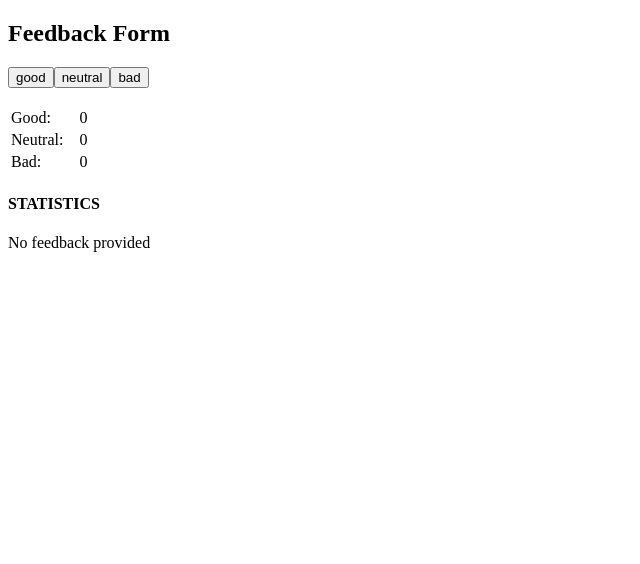
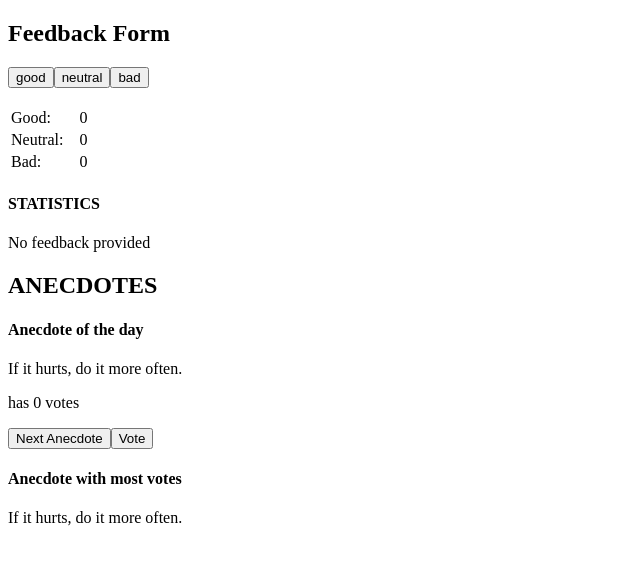
Before and after one commit to aminekebichi/fso-kebichiamine, a React (Create React App) app in the folder part1/: page / in a window 1280 px wide. Shown: the top 564 px of the page, without its empty margins (0-640 px from the left). Built offline with nearby package versions, Linux system fonts and the light colour scheme.

Commit message:
updated project with working anecdote feature -bug with voting system

```diff
--- a/part1/src/App.js
+++ b/part1/src/App.js
@@ -8,10 +8,12 @@ const Button = ({ handleClick, text }) => (
 
 const StatisticLine = ({text, value}) => {
   return(
+    <tbody>
       <tr>
         <td>{text}:</td>
         <td>&nbsp;&nbsp;&nbsp;{value}</td>
       </tr>
+    </tbody>
   )
 }
 
@@ -41,10 +43,33 @@ const Statistics = ({reviews}) => {
   )
 }
 
+const DisplayAnecdote = ({anecdote, value}) => {
+  return (
+    <div>
+      <p>{anecdote}</p>
+      <p>has {value} votes</p>
+    </div>
+  )
+}
+
 const App = () => {
   const [reviews, setReviews] = useState({
     good: 0, neutral: 0, bad: 0
   })
+  const [votes, setVotes] = useState({
+    a1votes: 0, a2votes: 0, a3votes: 0, a4votes: 0, a5votes: 0, a6votes: 0, a7votes: 0
+  })
+  const anecdotes = [
+    ['If it hurts, do it more often.', votes.a1votes],
+    ['Adding manpower to a late software project makes it later!', votes.a2votes],
+    ['The first 90 percent of the code accounts for the first 10 percent of the development time...The remaining 10 percent of the code accounts for the other 90 percent of the development time.', votes.a3votes],
+    ['Any fool can write code that a computer can understand. Good programmers write code that humans can understand.', votes.a4votes],
+    ['Premature optimization is the root of all evil.', votes.a5votes],
+    ['Debugging is twice as hard as writing the code in the first place. Therefore, if you write the code as cleverly as possible, you are, by definition, not smart enough to debug it.', votes.a6votes],
+    ['Programming without an extremely heavy use of console.log is same as if a doctor would refuse to use x-rays or blood tests when diagnosing patients.', votes.a7votes]
+  ]
+  const [selected, setSelected] = useState(0)
+  const [maxVoteAnecdote, setMaxVoteAnecdote] = useState(0)
 
   const handleGoodClick = () => {
     const newReviews = {
@@ -73,6 +98,91 @@ const App = () => {
     setReviews(newReviews)
   }
 
+  const getNextAnecdote = () => setSelected(Math.floor(Math.random()*7))
+
+  const voteForAnecdote = () => {
+    console.log('hello ' + selected)
+
+    switch (selected){
+      case 0: {
+        const newVotes = {
+          ...votes,
+          a1votes: votes.a1votes + 1
+        }
+        setVotes(newVotes)
+        setMaxVoteAnecdote(getMaxVoteAnecdote)
+      } break;
+      case 1: {
+        const newVotes = {
+          ...votes,
+          a2votes: votes.a2votes + 1
+        }
+        setVotes(newVotes)
+      } break;
+      case 2: {
+        const newVotes = {
+          ...votes,
+          a3votes: votes.a3votes + 1
+        }
+        setVotes(newVotes)
+        setMaxVoteAnecdote(getMaxVoteAnecdote)
+      } break;
+      case 3: {
+        const newVotes = {
+          ...votes,
+          a4votes: votes.a4votes + 1
+        }
+        setVotes(newVotes)
+        setMaxVoteAnecdote(getMaxVoteAnecdote)
+      } break;
+      case 4: {
+        const newVotes = {
+          ...votes,
+          a5votes: votes.a5votes + 1
+        }
+        setVotes(newVotes)
+        setMaxVoteAnecdote(getMaxVoteAnecdote)
+      } break;
+      case 5: {
+        const newVotes = {
+          ...votes,
+          a6votes: votes.a6votes + 1
+        }
+        setVotes(newVotes)
+        setMaxVoteAnecdote(getMaxVoteAnecdote)
+      } break;
+      case 6: {
+        const newVotes = {
+          ...votes,
+          a7votes: votes.a7votes + 1
+        }
+        setVotes(newVotes)
+        setMaxVoteAnecdote(getMaxVoteAnecdote)
+      } break;
+    }
+
+    // setMaxVoteAnecdote(getMaxVoteAnecdote)
+
+    console.log(votes)
+    console.log(maxVoteAnecdote)
+  }
+
+  const getMaxVoteAnecdote = () => {
+    let max_i = 0;
+    let max_votes = -1;
+    for (let i = 0; i < anecdotes.length; i++){
+      if (anecdotes[i][1] > max_votes){
+        max_votes = anecdotes[i][1]
+        max_i = i
+      }
+    }
+    return max_i
+  }
+
+  // setInterval(() => {
+  //   setMaxVoteAnecdote(getAnecdoteWithMostVotes)
+  // }, 100)
+
   return (
     <div>
       <h2>Feedback Form</h2>
@@ -80,6 +190,7 @@ const App = () => {
       <Button handleClick={handleNeutralClick} text="neutral"/>
       <Button handleClick={handleBadClick} text="bad"/><br/><br/>
       <table>
+        <tbody>
           <tr>
             <td>Good: </td>
             <td>&nbsp;&nbsp;&nbsp;{reviews.good}</td>
@@ -92,8 +203,22 @@ const App = () => {
             <td>Bad: </td>
             <td>&nbsp;&nbsp;&nbsp;{reviews.bad}</td>
           </tr>
+        </tbody>
+
       </table>
+
       <Statistics reviews = {reviews} />
+
+      <h2>ANECDOTES</h2>
+      <div>
+        <h4>Anecdote of the day</h4>
+        <DisplayAnecdote anecdote={anecdotes[selected][0]} value={anecdotes[selected][1]}/>
+        <Button handleClick={getNextAnecdote} text="Next Anecdote"/>
+        <Button handleClick={voteForAnecdote} text="Vote"/>
+
+        <h4>Anecdote with most votes</h4>
+        <p>{anecdotes[maxVoteAnecdote][0]}</p>
+      </div>
     </div>
   )
 }
```
Lines whose indentation alone changed are shown as unchanged.
